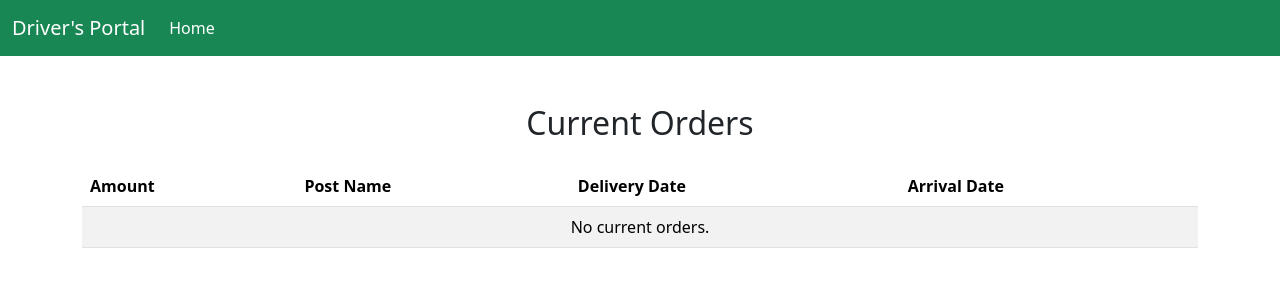
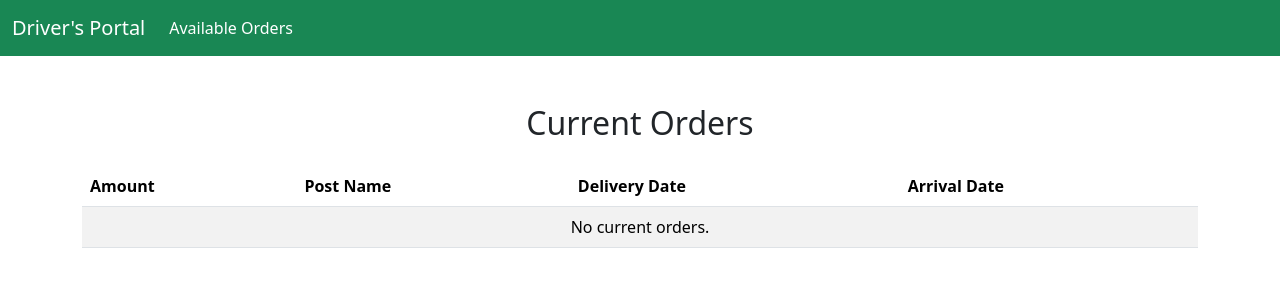
Before and after one commit to VictorJVA/AgroConnect, a Django app: page /driver/1/ in a window 1280 px wide. Shown: the top 300 px of the page. Run offline with Django 4.2, Linux system fonts and the light colour scheme; data comes from the database, SQL or seed files in the repository.

Commit message:
style driver related templates

```diff
--- a/pages/templates/DriverHome.html
+++ b/pages/templates/DriverHome.html
@@ -1,24 +1,27 @@
 <!DOCTYPE html>
 <html lang="en">
+
 <head>
     <meta charset="UTF-8">
     <meta name="viewport" content="width=device-width, initial-scale=1.0">
     <title>Driver Homepage</title>
     <link href="https://cdn.jsdelivr.net/npm/bootstrap@5.3.0-alpha1/dist/css/bootstrap.min.css" rel="stylesheet">
 </head>
+
 <body>
 
     <!-- Navbar -->
     <nav class="navbar navbar-expand-lg navbar-dark bg-success">
         <div class="container-fluid">
             <a class="navbar-brand" href="#">Driver's Portal</a>
-            <button class="navbar-toggler" type="button" data-bs-toggle="collapse" data-bs-target="#navbarNav" aria-controls="navbarNav" aria-expanded="false" aria-label="Toggle navigation">
+            <button class="navbar-toggler" type="button" data-bs-toggle="collapse" data-bs-target="#navbarNav"
+                aria-controls="navbarNav" aria-expanded="false" aria-label="Toggle navigation">
                 <span class="navbar-toggler-icon"></span>
             </button>
             <div class="collapse navbar-collapse" id="navbarNav">
                 <ul class="navbar-nav">
                     <li class="nav-item">
-                        <a class="nav-link active" aria-current="page" href="{% url 'driver_homepage' driver.id %}">Home</a>
+                        <a class="nav-link active" href="{% url 'available_orders' driver.id %}">Available Orders</a>
                     </li>
                     <!-- Add more navigation items as needed -->
                 </ul>
@@ -64,4 +67,5 @@
 
     <script src="https://cdn.jsdelivr.net/npm/bootstrap@5.3.0-alpha1/dist/js/bootstrap.bundle.min.js"></script>
 </body>
+
 </html>
--- a/pages/templates/available_orders.html
+++ b/pages/templates/available_orders.html
@@ -22,9 +22,6 @@
                 <ul class="navbar-nav">
                     <li class="nav-item">
                         <a class="nav-link" href="{% url 'driver_homepage' driver.id %}">Home</a>
-                    </li>
-                    <li class="nav-item">
-                        <a class="nav-link active" href="{% url 'available_orders' driver.id %}">Available Orders</a>
                     </li>
                 </ul>
             </div>
```
